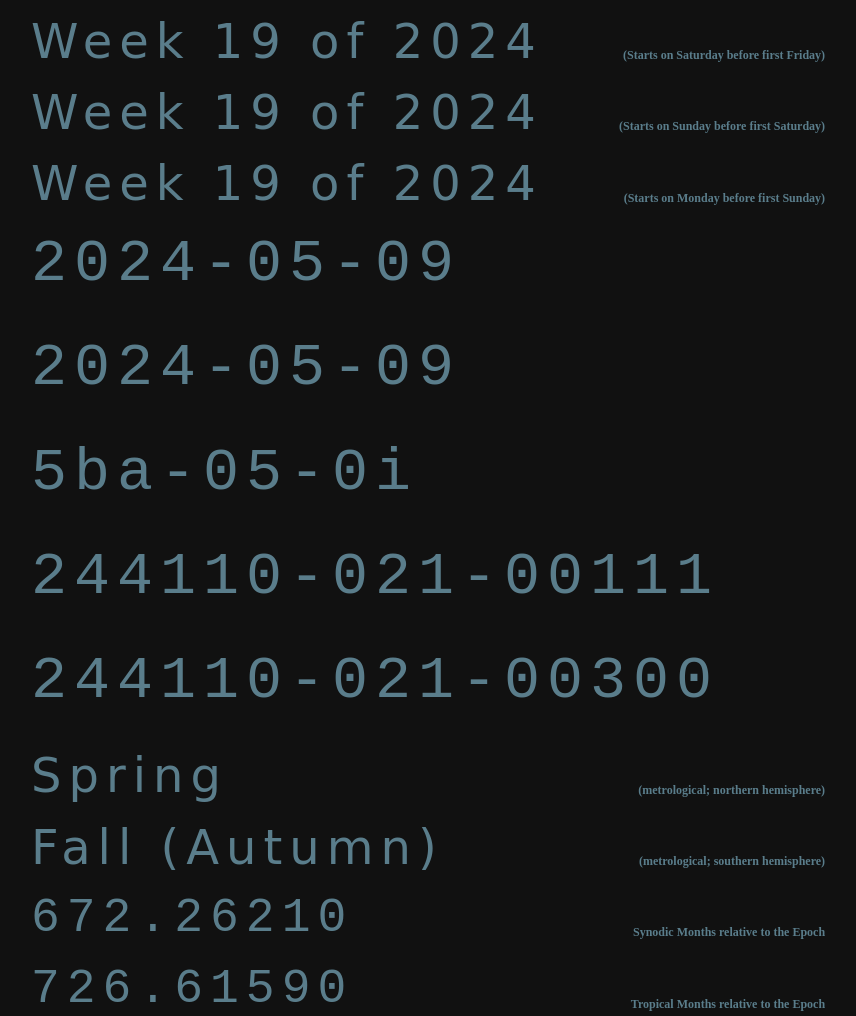
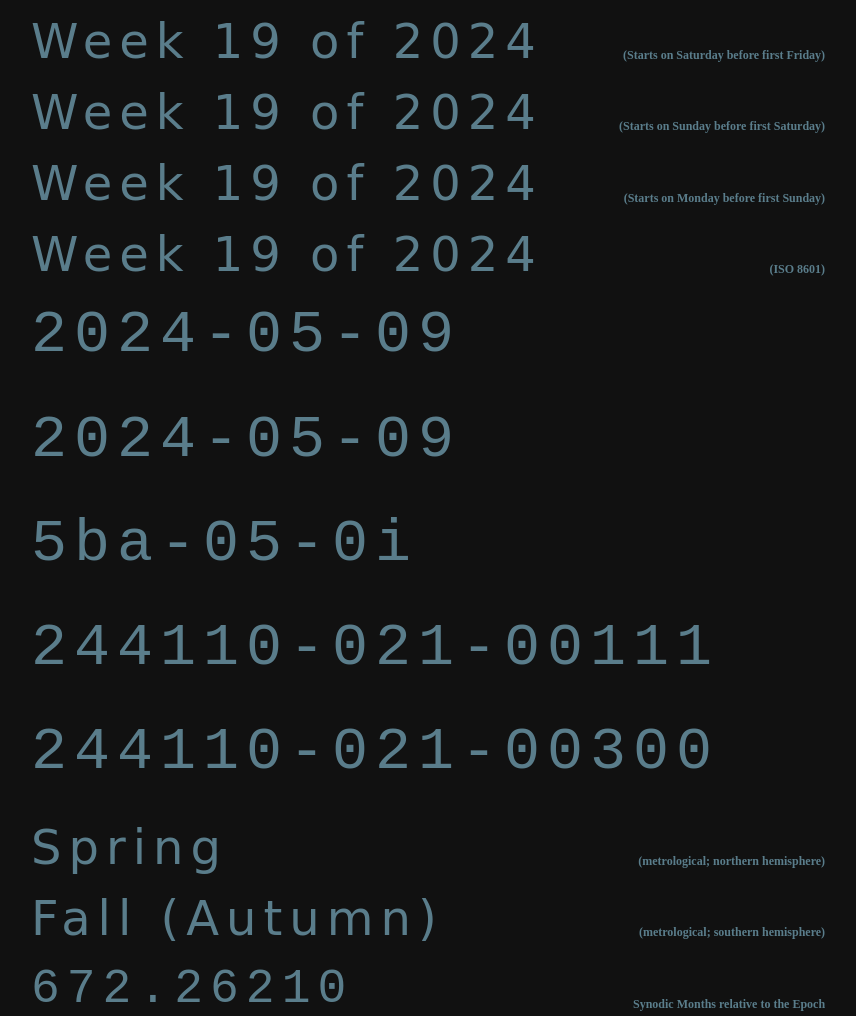
Before and after one commit to Ryan1729/time, a plain HTML site: page index.html in a window 1280 px wide. Shown: the part 2032-3048 px from the top of the page, without its empty margins (284-1140 px from the left). Drawn offline with Linux system fonts and the light colour scheme; animation ran at ten frames a second.

Commit message:
show the gregorian ISO8601 week number

```diff
--- a/index.html
+++ b/index.html
@@ -198,6 +198,11 @@ background-color:#111;
                 <output class="verbal" id="week-number-first-sunday"></output>
                 <div class="labelled-row-label" > (Starts on Monday before first Sunday) </div>
             </div>
+            <div id="week-number-iso-8601-row" class="labelled-row">
+                <output class="verbal" id="week-number-iso-8601"></output>
+                <div class="labelled-row-label" > (ISO 8601) </div>
+            </div>
+
             <div class="clock-row">
                 <output class="digital" id="digital-date"></output>
             </div>
@@ -320,6 +325,7 @@ background-color:#111;
             "week-number-first-friday-row",
             "week-number-first-saturday-row",
             "week-number-first-sunday-row",
+            "week-number-iso-8601-row",
             "digital-date",
             "digital-date-base-day-of-month-plus-one",
             "digital-ifc-date-base-day-of-month-plus-one",
@@ -556,6 +562,7 @@ background-color:#111;
         const weekNumberFirstFriday = document.getElementById("week-number-first-friday")
         const weekNumberFirstSaturday = document.getElementById("week-number-first-saturday")
         const weekNumberFirstSunday = document.getElementById("week-number-first-sunday")
+        const weekNumberISO8601 = document.getElementById("week-number-iso-8601")
         const digitalDate = document.getElementById("digital-date")
         const digitalDateBaseDayOfMonthPlusOne = document.getElementById("digital-date-base-day-of-month-plus-one")
         const digitalIFCDateBaseDayOfMonthPlusOne = document.getElementById("digital-ifc-date-base-day-of-month-plus-one")
@@ -878,6 +885,35 @@ background-color:#111;
 
         const twentyFourHourClockNumberXYs = (scale) => range24.map(n => twentyFourHourClockNumberXYForIndex(n, scale))
         const twentyFourHourClockVerbalNumberXYs = (scale) => range24.map(n => twentyFourHourClockVerbalXYForIndex(n, scale))
+
+        const getDayOfWeekOfLastDayOfYear = (year) => (year + Math.floor(year/4) - Math.floor(year/100) + Math.floor(year/400)) % 7;
+
+        const getISO8601WeekCount = (year) => {
+            const hasExtra = getDayOfWeekOfLastDayOfYear(year) === 4 || getDayOfWeekOfLastDayOfYear(year - 1) === 3
+            return 52 + (hasExtra ? 1 : 0)
+        }
+
+        const sundayStartWeekNumberToMondayStart = (weekNumber) => {
+            // + 6 is - 1 mod 7, and this keeps us on the positive side of 0
+            return (weekNumber + 6) % 7;
+        }
+
+        const getISO8601WeekNumber = (date) => {
+            const year = date.getUTCFullYear()
+            const sundayWeekdayNumber = date.getUTCDay()
+            const weekdayNumber = sundayStartWeekNumberToMondayStart(sundayWeekdayNumber)
+            console.log("Time.get0IndexedDayOfYear(date)", Time.get0IndexedDayOfYear(date), weekdayNumber)
+            const provisionalWeekNumber = Math.floor((10 + Time.get0IndexedDayOfYear(date) - weekdayNumber) / 7)
+
+            console.log(provisionalWeekNumber, getISO8601WeekCount(year))
+            if (provisionalWeekNumber < 1) {
+                return {iso8601WeekNumber: getISO8601WeekCount(year - 1), yearOfISO8601Week: year - 1}
+            } else if (provisionalWeekNumber > getISO8601WeekCount(year)) {
+                return {iso8601WeekNumber: 1, yearOfISO8601Week: year + 1}
+            } else {
+                return {iso8601WeekNumber: provisionalWeekNumber, yearOfISO8601Week: year}
+            }
+        }
 
 
         const renderAt = (date) => {
@@ -1113,8 +1149,7 @@ background-color:#111;
 
             // IIFE for a fresh scope
             (() => {
-                // + 6 is - 1 mod 7, and this keeps us on the positive side of 0
-                const mondayStartWeekdayNumberOfFirstDay = (weekdayNumberOfFirstDay + 6) % 7;
+                const mondayStartWeekdayNumberOfFirstDay = sundayStartWeekNumberToMondayStart(weekdayNumberOfFirstDay);
 
                 const firstDayOfFirstWeekTime = startOfYear.getTime() - (Time.DAY_IN_MILLIS * mondayStartWeekdayNumberOfFirstDay);
 
@@ -1133,6 +1168,10 @@ background-color:#111;
 
                 weekNumberFirstSunday.textContent = "Week " + weekNumberCounter + " of " + yearOfWeek;
             })();
+
+            const {iso8601WeekNumber, yearOfISO8601Week} = getISO8601WeekNumber(date);
+
+            weekNumberISO8601.textContent = "Week " + iso8601WeekNumber + " of " + yearOfISO8601Week;
 
             const oneIndexedMonth = zeroIndexedMonth + 1
 
@@ -1508,8 +1547,6 @@ background-color:#111;
         }
         renderStep()
 
-        // TODO show the "Western traditional" gregorian week number
-        // TODO show the gregorian ISO8601 week number
         // TODO show the IFC week number
         // TODO show a playing card for each of the 52 gregorain weeks
         //   https://en.wikipedia.org/wiki/Playing_cards_in_Unicode
```
